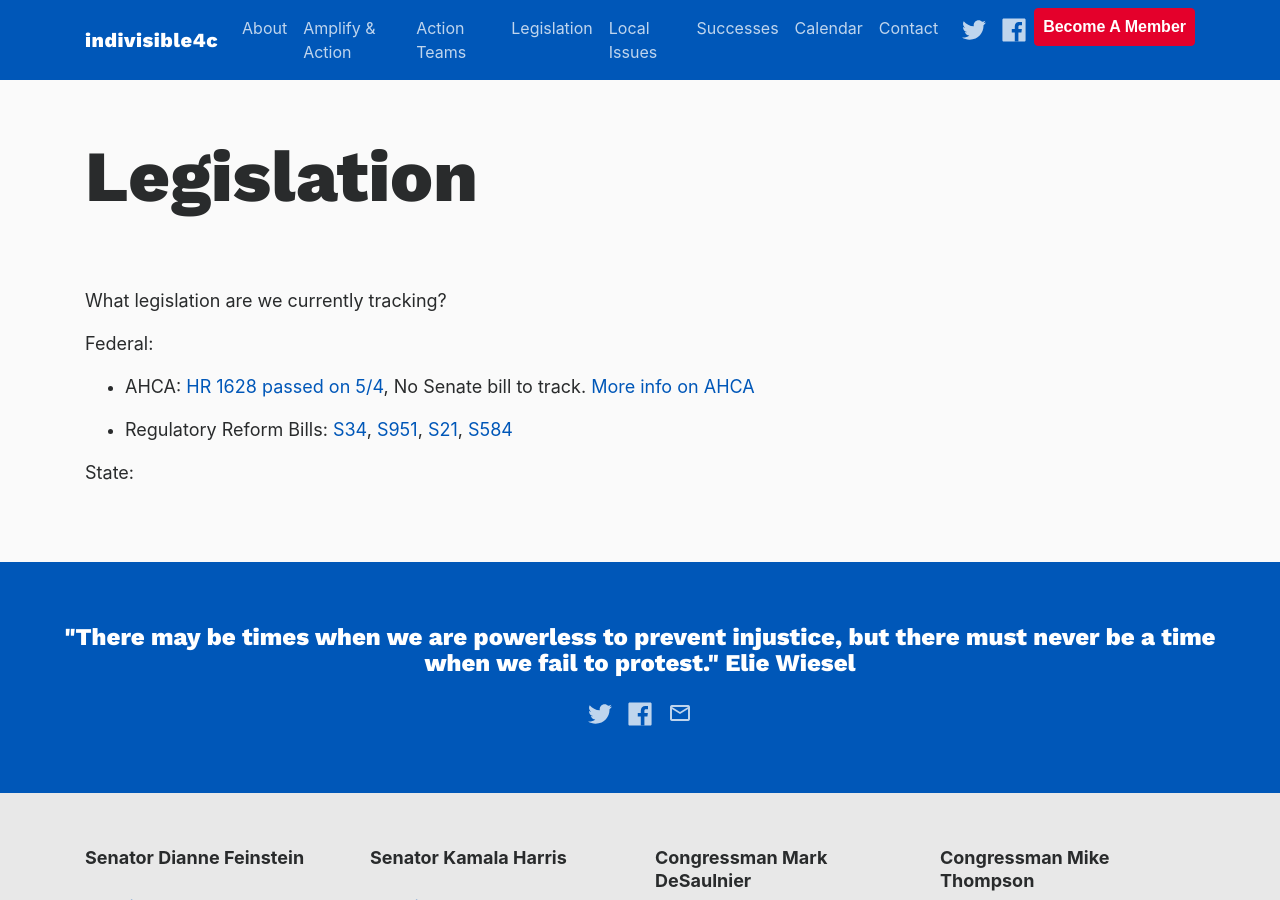
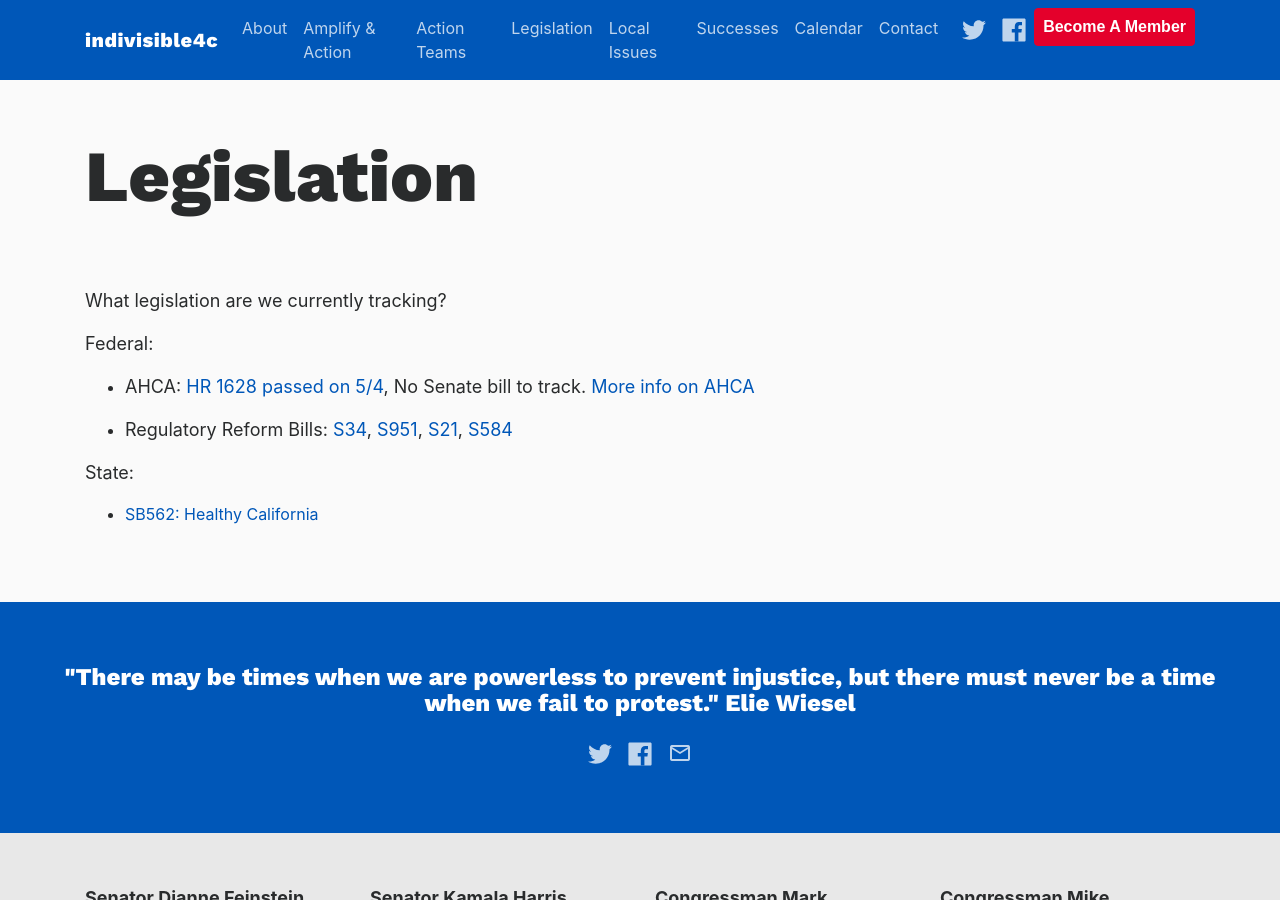
Before and after one commit to IndivisibleTemplate/BasicTemplate, a Jekyll site: the page built from legislation.markdown, in a window 1280 px wide and 900 px high. Built offline with Jekyll 4.4.1, drawn with Linux system fonts in a browser that asks for light colours; nearby versions of some CDN libraries; comment, search, counter and statistics services are not loaded.

Commit message:
Updated Legislation

```diff
--- a/legislation.markdown
+++ b/legislation.markdown
@@ -14,3 +14,5 @@ Federal:
 * Regulatory Reform Bills: [S34](https://www.congress.gov/bill/115th-congress/senate-bill/34?q=%7B%22search%22%3A%5B%22s+34%22%5D%7D&r=1), [S951](https://www.congress.gov/bill/115th-congress/senate-bill/951?q=%7B%22search%22%3A%5B%22s+951%22%5D%7D&r=1), [S21](https://www.congress.gov/bill/115th-congress/senate-bill/21?q=%7B%22search%22%3A%5B%22s+21%22%5D%7D&r=1), [S584](https://www.congress.gov/bill/115th-congress/senate-bill/584?q=%7B%22search%22%3A%5B%22s+584%22%5D%7D&r=1)
 
 State:
+
+* [SB562: Healthy California](http://indivisible4c.com/action/2017/05/08/sb562-healthy-ca-act.html)
```
